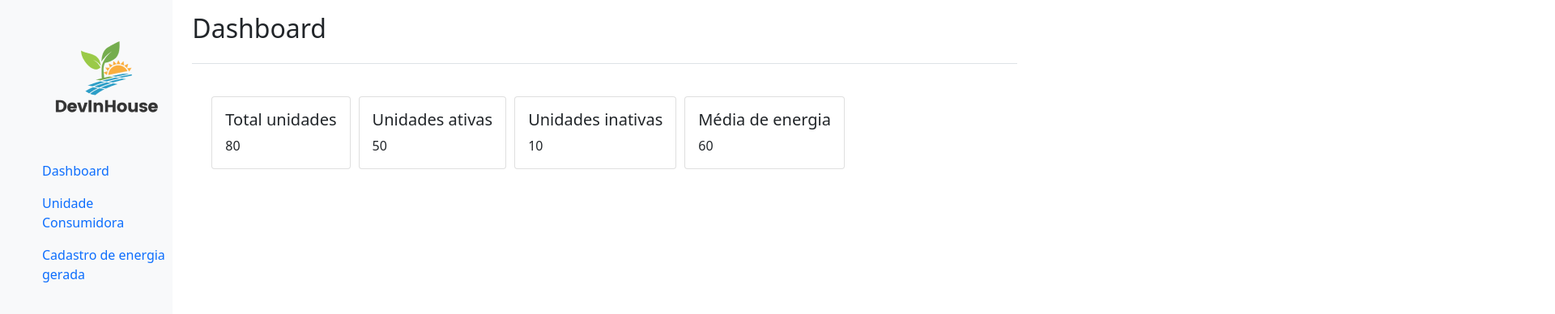
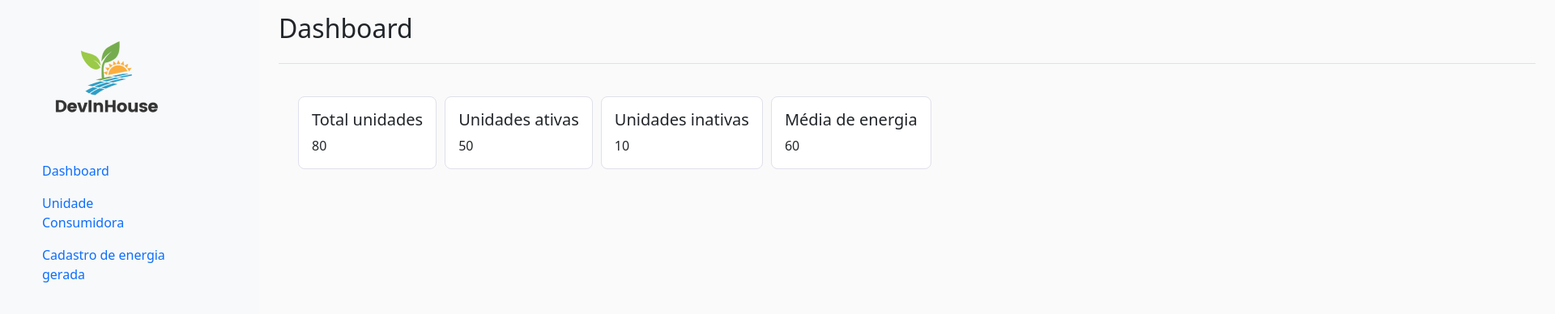
Before and after one commit to camilacassimiro90/Projeto-Avaliativo-2, an Angular app: page /dashboard in a window 1280 px wide. Shown: the top 388 px of the page at 81% size, 1920 px wide, since content can reach past the window. Built offline with nearby package versions, Linux system fonts and the light colour scheme; data requests are answered from the project's data file.

Commit message:
estilizei dashboard

```diff
--- a/src/app/post/dashboard/dashboard.component.css
+++ b/src/app/post/dashboard/dashboard.component.css
@@ -0,0 +1,17 @@
+.container-fluid {
+  position: relative;
+  width: 1920px;
+  height: 1080px;
+  background: #FAFAFA;
+}
+
+.card {
+  box-sizing: border-box;
+  left: 0px;
+  right: 0px;
+  top: 0px;
+  bottom: 0px;
+  background: #FFFFFF;
+  border: 1px solid #DFE0EB;
+  border-radius: 8px;
+}
```
